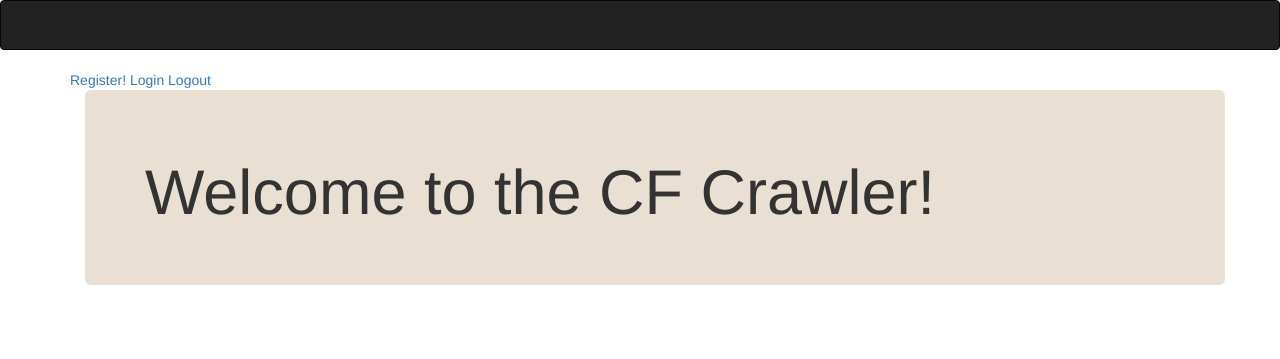
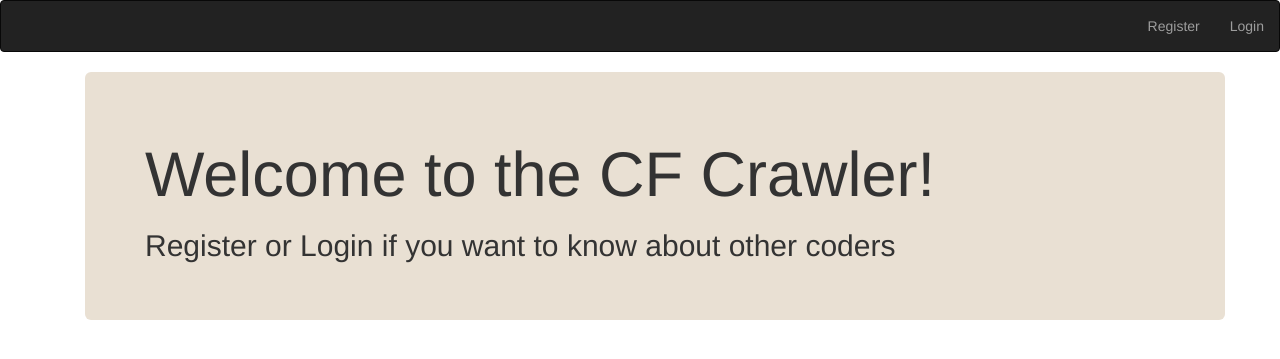
Before and after one commit to sakshi-s/Codeforces-Crawler, a Django app: page / in a window 1280 px wide. Shown: the top 359 px of the page. Run offline with Django 3.2, Linux system fonts and the light colour scheme; some libraries are stand-ins or nearby versions.

Commit message:
show/hide login/logout/register based on user auth

```diff
--- a/CodeforcesCrawler/templates/base.html
+++ b/CodeforcesCrawler/templates/header.html
@@ -10,18 +10,20 @@
     <link rel="stylesheet" type="text/css" href="{% static 'style.css' %}"/>
     <script src="https://ajax.googleapis.com/ajax/libs/jquery/1.12.0/jquery.min.js"></script>
     <script src="http://maxcdn.bootstrapcdn.com/bootstrap/3.3.6/js/bootstrap.min.js"></script>
-
-    <script src="{% static 'js/main.js' %}"></script>
-    <script type="text/javascript" src="{% static 'fusioncharts/fusioncharts.js' %}"> </script>
-    <script type="text/javascript" src="{% static 'fusioncharts/fusioncharts.charts.js' %}"></script>
-    <script type="text/javascript" src="{% static 'fusioncharts/themes/fusioncharts.theme.fusion.js' %}"></script>
 </head>
 
 <body>
 <nav class="navbar navbar-inverse">
     <div class="container-fluid">
 
-
+        <ul class="nav navbar-nav navbar-right">
+            {% if not user.is_authenticated %}
+              <li><a class="navbar-link" href="accounts/register">Register</a></li>
+              <li><a class="navbar-link" href="accounts/login">Login</a></li>
+            {% else %}
+            <li><a class="navbar-link" href="accounts/logout">Logout</a></li>
+            {% endif %}
+        </ul>
     </div>
 </nav>
 <div class="container">
--- a/CodeforcesCrawler/templates/home.html
+++ b/CodeforcesCrawler/templates/home.html
@@ -1,12 +1,19 @@
-{% extends "base.html" %}
+{% extends "header.html" %}
+{% block title %} CF Crawler {% endblock %}
 
 {% block content %}
-<a href="/accounts/register" >Register!</a>
-<a href="/accounts/login" >Login</a>
-<a href="/accounts/logout" >Logout</a>
+
+
 <div class="container">
     <div class="jumbotron" style="background-color: rgb(233, 224, 211);">
       <h1>Welcome to the CF Crawler!</h1>
+      {% if user.is_authenticated %}
+          <h2>Hello <strong>{{ user.username }}</strong></h2>
+<!--            <h2>Hello <strong>{{ user.id }}</strong></h2>-->
+      {% else %}
+          <h2>Register or Login if you want to know about other coders</h2>
+      {% endif %}
     </div>
-</div>
+  </div>
+
 {% endblock %}
```
Also changed, not shown: CodeforcesCrawler/db.sqlite3.
